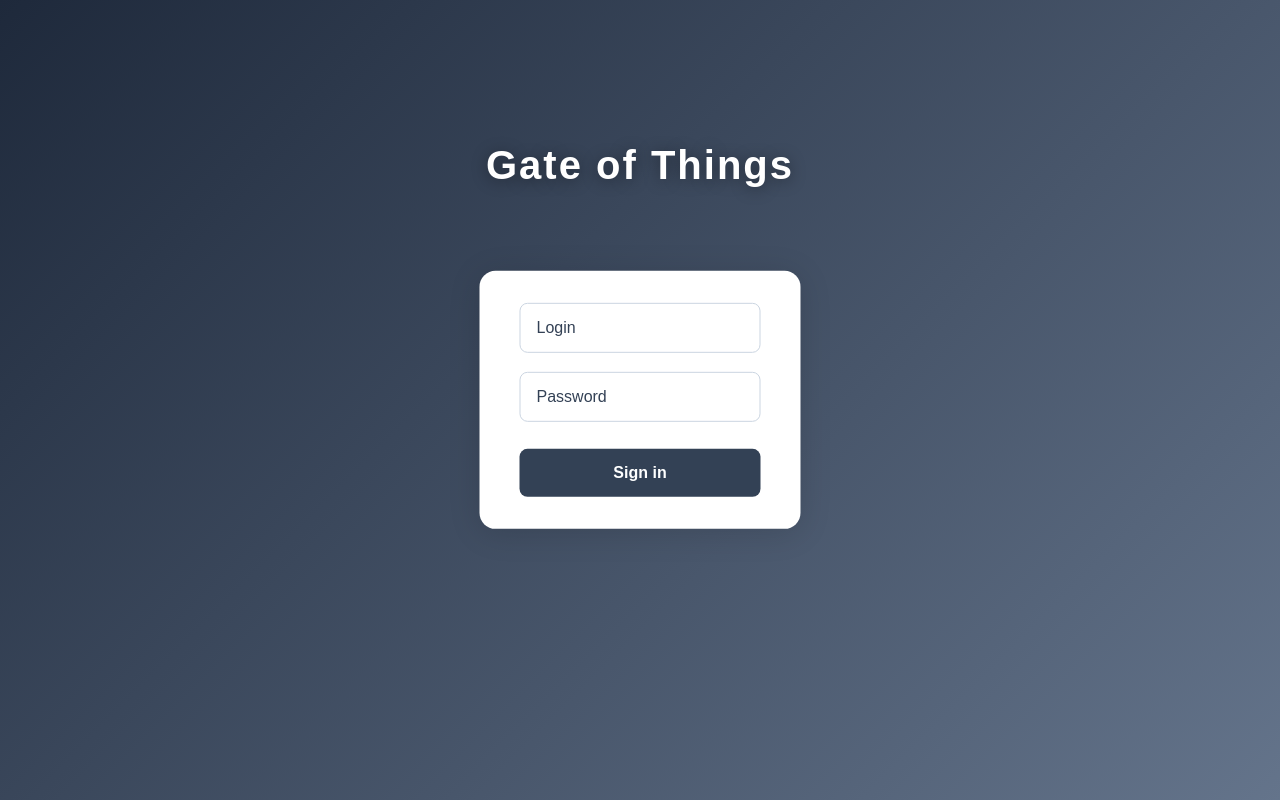
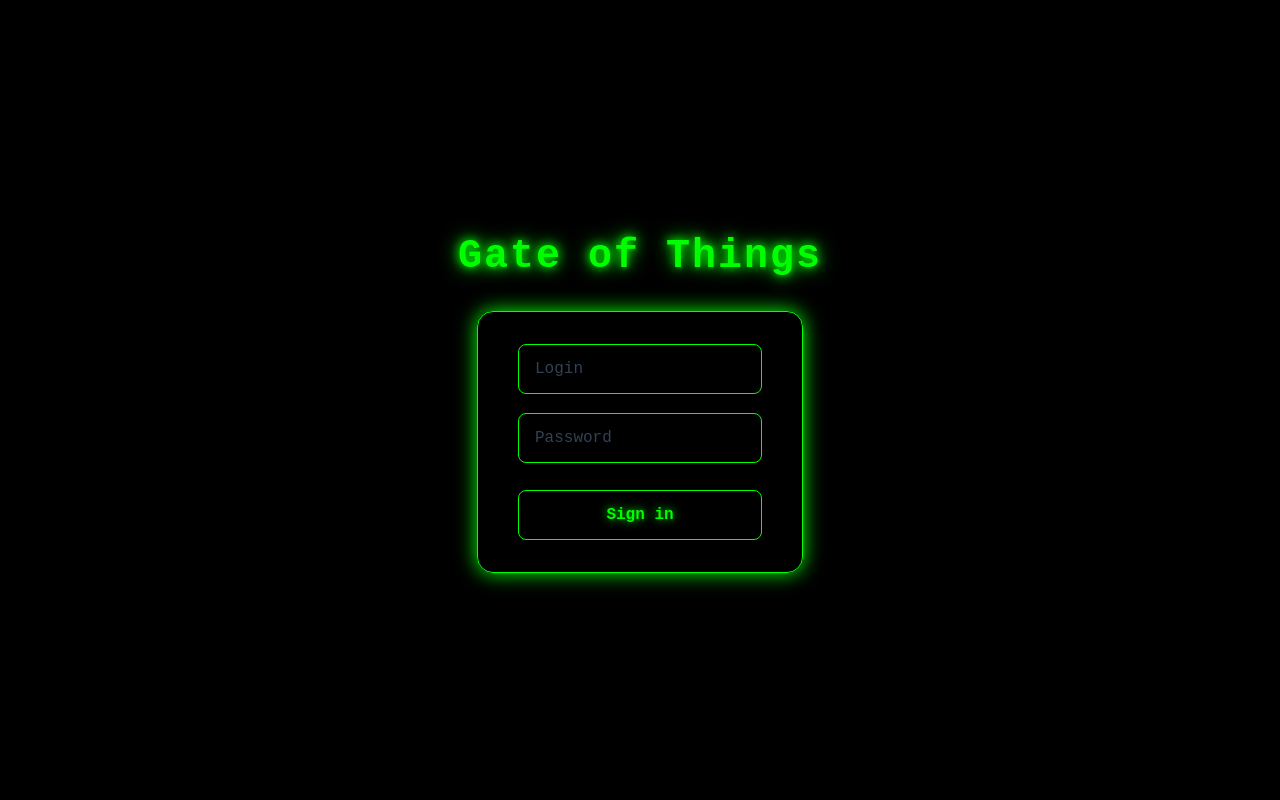
Before and after one commit to alexwatcher/gateofthings, a Next.js app in the folder frontend/: page /en in a window 1280 px wide. Built offline with nearby package versions, Linux system fonts and the light colour scheme.

Commit message:
apply matrix style

```diff
--- a/frontend/src/app/[locale]/page.tsx
+++ b/frontend/src/app/[locale]/page.tsx
@@ -1,75 +1,64 @@
 'use client';
 
 import { useTranslations } from 'next-intl';
-import React, { useRef, useLayoutEffect, useState } from 'react';
+import React from 'react';
 
 export default function LoginPage() {
   const t = useTranslations();
-  const formRef = useRef<HTMLDivElement>(null);
-  const [titleTop, setTitleTop] = useState<number>(0);
-
-  useLayoutEffect(() => {
-    if (formRef.current) {
-      const formRect = formRef.current.getBoundingClientRect();
-      // 75% of the distance from top of screen to top of form
-      setTitleTop(formRect.top * 0.50);
-    }
-  }, []);
 
   return (
+    <>
+      <style jsx>{`
+        input::placeholder {
+          color: rgba(0, 255, 0, 0.5); /* pale green */
+          text-shadow: none; /* no glow for placeholders */
+        }
+      `}</style>
+
       <div
         style={{
           minHeight: '100vh',
           width: '100vw',
-        position: 'relative',
-        background: 'linear-gradient(135deg, #1e293b 0%, #64748b 100%)',
-        overflow: 'hidden',
+          display: 'flex',
+          alignItems: 'center',
+          justifyContent: 'center',
+          background: 'black',
+          fontFamily: 'monospace',
+          color: '#00ff00',
         }}
       >
-      {/* Title at 75% of the way from top to top of form */}
+        <div
+          style={{
+            display: 'flex',
+            flexDirection: 'column',
+            alignItems: 'center',
+            gap: '1.5rem',
+            userSelect: 'none',
+          }}
+        >
           <h1
             style={{
-          position: 'absolute',
-          left: '50%',
-          transform: 'translateX(-50%)',
-          top: titleTop,
-          color: '#fff',
               fontSize: '2.5rem',
               fontWeight: 'bold',
               letterSpacing: '2px',
-          textShadow: '0 2px 16px #0006',
+              textShadow: '0 0 10px #00ff00, 0 0 20px #00ff00',
               margin: 0,
-          zIndex: 3,
-          pointerEvents: 'none',
-          transition: 'top 0.2s',
             }}
           >
             {t('title')}
           </h1>
-      {/* Centered login form */}
-      <div
-        ref={formRef}
-        style={{
-          position: 'absolute',
-          top: '50%',
-          left: '50%',
-          transform: 'translate(-50%, -50%)',
-          zIndex: 2,
-          display: 'flex',
-          flexDirection: 'column',
-          alignItems: 'center',
-        }}
-      >
+
           <form
             style={{
-            background: '#fff',
+              background: 'rgba(0, 0, 0, 0.8)',
               padding: '2rem 2.5rem',
               borderRadius: '1rem',
-            boxShadow: '0 4px 32px #0002',
+              boxShadow: '0 0 20px #00ff00',
               display: 'flex',
               flexDirection: 'column',
               gap: '1.2rem',
               minWidth: '320px',
+              border: '1px solid #00ff00',
             }}
           >
             <input
@@ -78,10 +67,12 @@ export default function LoginPage() {
               style={{
                 padding: '0.75rem 1rem',
                 borderRadius: '0.5rem',
-              border: '1px solid #cbd5e1',
+                border: '1px solid #00ff00',
                 fontSize: '1rem',
-              color: '#222',
-              background: '#fff',
+                color: '#00ff00',
+                background: 'black',
+                outline: 'none',
+                textShadow: '0 0 5px #00ff00',
               }}
             />
             <input
@@ -90,10 +81,12 @@ export default function LoginPage() {
               style={{
                 padding: '0.75rem 1rem',
                 borderRadius: '0.5rem',
-              border: '1px solid #cbd5e1',
+                border: '1px solid #00ff00',
                 fontSize: '1rem',
-              color: '#222',
-              background: '#fff',
+                color: '#00ff00',
+                background: 'black',
+                outline: 'none',
+                textShadow: '0 0 5px #00ff00',
               }}
             />
             <button
@@ -101,13 +94,23 @@ export default function LoginPage() {
               style={{
                 padding: '0.75rem 1rem',
                 borderRadius: '0.5rem',
-              border: 'none',
-              background: '#334155',
-              color: '#fff',
+                border: '1px solid #00ff00',
+                background: 'black',
+                color: '#00ff00',
                 fontWeight: 'bold',
                 fontSize: '1rem',
                 cursor: 'pointer',
                 marginTop: '0.5rem',
+                textShadow: '0 0 10px #00ff00',
+                transition: 'all 0.3s',
+              }}
+              onMouseOver={(e) => {
+                e.currentTarget.style.background = '#00ff00';
+                e.currentTarget.style.color = 'black';
+              }}
+              onMouseOut={(e) => {
+                e.currentTarget.style.background = 'black';
+                e.currentTarget.style.color = '#00ff00';
               }}
             >
               {t('loginButton')}
@@ -115,5 +118,6 @@ export default function LoginPage() {
           </form>
         </div>
       </div>
+    </>
   );
 }
```
Lines whose indentation alone changed are shown as unchanged.
